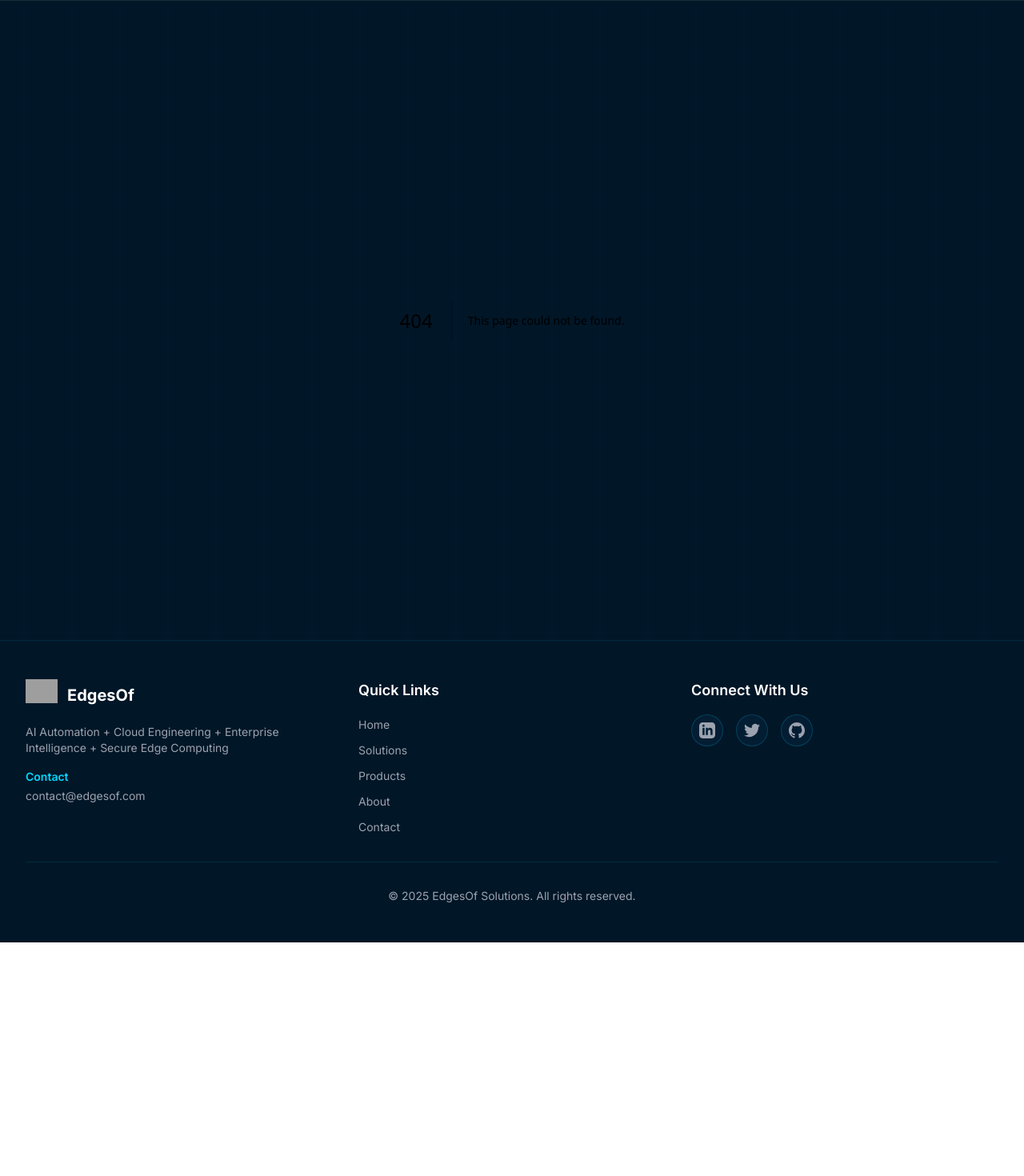
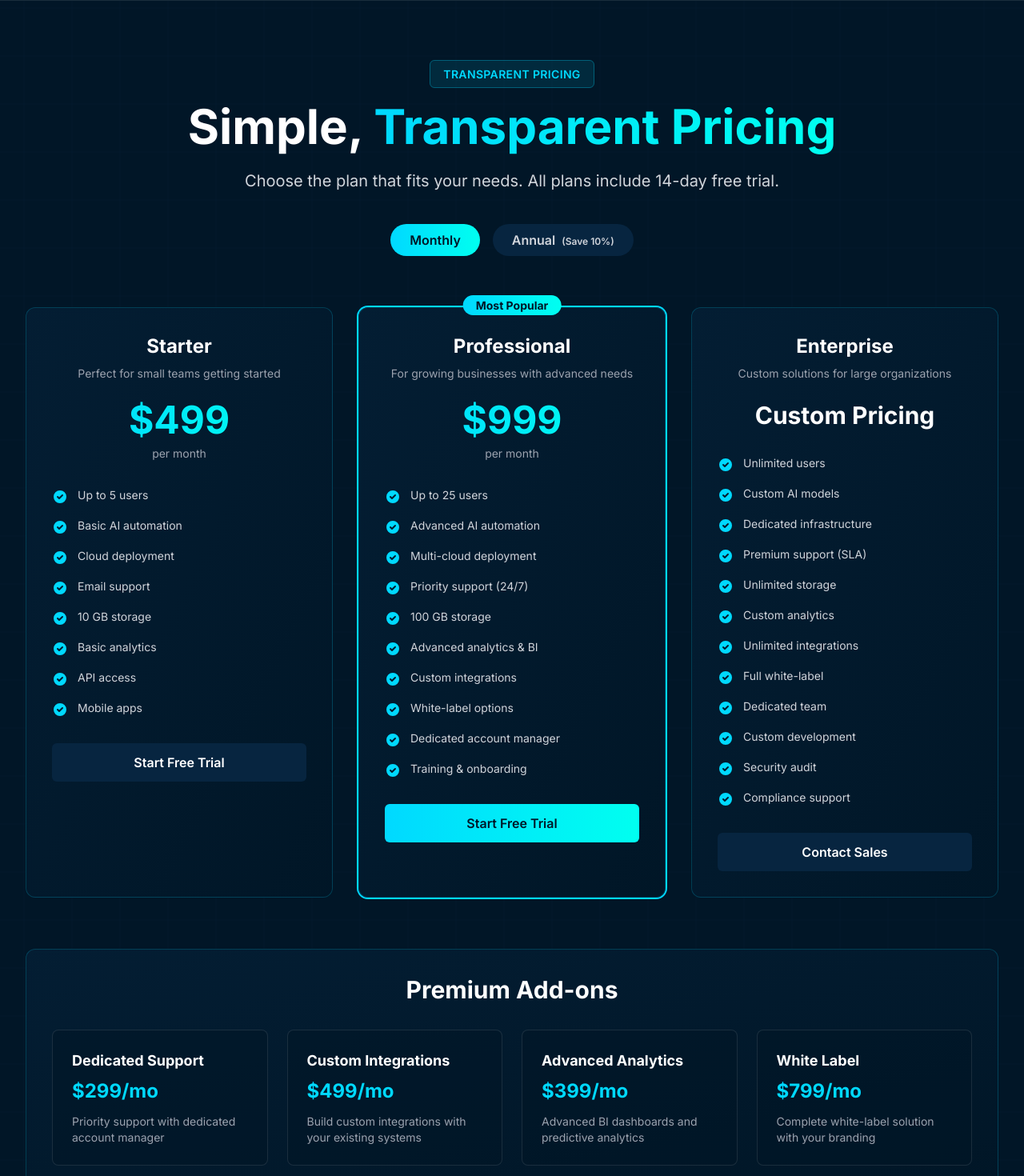
Before and after one commit to itvaibhav-jpg/edgesof-site, a Next.js app: page /pricing in a window 1280 px wide. Before the commit this address had no page. Shown: the part 80-1550 px from the top of the page at 80% size. Before the commit the page ends 1258 px from the top, so only its background shows below. Built offline with nearby package versions, Linux system fonts and the light colour scheme; grey boxes are pictures that could not be loaded.

Commit message:
Create detailed pricing page

```diff
--- /dev/null
+++ b/app/pricing/page.tsx
@@ -0,0 +1,241 @@
+'use client';
+
+import { useState } from 'react';
+import { HiCheckCircle } from 'react-icons/hi';
+import Link from 'next/link';
+
+export default function Pricing() {
+  const [billingCycle, setBillingCycle] = useState<'monthly' | 'annual'>('monthly');
+
+  const plans = [
+    {
+      name: 'Starter',
+      description: 'Perfect for small teams getting started',
+      monthlyPrice: 499,
+      annualPrice: 4490,
+      features: [
+        'Up to 5 users',
+        'Basic AI automation',
+        'Cloud deployment',
+        'Email support',
+        '10 GB storage',
+        'Basic analytics',
+        'API access',
+        'Mobile apps',
+      ],
+      cta: 'Start Free Trial',
+      popular: false,
+    },
+    {
+      name: 'Professional',
+      description: 'For growing businesses with advanced needs',
+      monthlyPrice: 999,
+      annualPrice: 8990,
+      features: [
+        'Up to 25 users',
+        'Advanced AI automation',
+        'Multi-cloud deployment',
+        'Priority support (24/7)',
+        '100 GB storage',
+        'Advanced analytics & BI',
+        'Custom integrations',
+        'White-label options',
+        'Dedicated account manager',
+        'Training & onboarding',
+      ],
+      cta: 'Start Free Trial',
+      popular: true,
+    },
+    {
+      name: 'Enterprise',
+      description: 'Custom solutions for large organizations',
+      monthlyPrice: null,
+      annualPrice: null,
+      features: [
+        'Unlimited users',
+        'Custom AI models',
+        'Dedicated infrastructure',
+        'Premium support (SLA)',
+        'Unlimited storage',
+        'Custom analytics',
+        'Unlimited integrations',
+        'Full white-label',
+        'Dedicated team',
+        'Custom development',
+        'Security audit',
+        'Compliance support',
+      ],
+      cta: 'Contact Sales',
+      popular: false,
+    },
+  ];
+
+  const addons = [
+    {
+      name: 'Dedicated Support',
+      price: 299,
+      description: 'Priority support with dedicated account manager',
+    },
+    {
+      name: 'Custom Integrations',
+      price: 499,
+      description: 'Build custom integrations with your existing systems',
+    },
+    {
+      name: 'Advanced Analytics',
+      price: 399,
+      description: 'Advanced BI dashboards and predictive analytics',
+    },
+    {
+      name: 'White Label',
+      price: 799,
+      description: 'Complete white-label solution with your branding',
+    },
+  ];
+
+  return (
+    <div className="min-h-screen py-20 px-4 sm:px-6 lg:px-8">
+      <div className="max-w-7xl mx-auto">
+        {/* Header */}
+        <div className="text-center mb-16 space-y-6">
+          <div className="inline-block">
+            <span className="px-4 py-2 bg-cyan-glow/10 border border-cyan-glow/30 rounded-md text-cyan-glow text-sm font-semibold uppercase tracking-wide">
+              Transparent Pricing
+            </span>
+          </div>
+          <h1 className="text-5xl sm:text-6xl font-bold">
+            <span className="text-white">Simple, </span>
+            <span className="text-gradient">Transparent Pricing</span>
+          </h1>
+          <p className="text-xl text-gray-300 max-w-3xl mx-auto">
+            Choose the plan that fits your needs. All plans include 14-day free trial.
+          </p>
+
+          {/* Billing Toggle */}
+          <div className="flex items-center justify-center gap-4 pt-4">
+            <button
+              onClick={() => setBillingCycle('monthly')}
+              className={`px-6 py-2 rounded-full font-semibold transition-all ${
+                billingCycle === 'monthly'
+                  ? 'bg-gradient-to-r from-cyan-glow to-aqua-bright text-navy-dark'
+                  : 'bg-navy-medium text-gray-300 hover:text-white'
+              }`}
+            >
+              Monthly
+            </button>
+            <button
+              onClick={() => setBillingCycle('annual')}
+              className={`px-6 py-2 rounded-full font-semibold transition-all ${
+                billingCycle === 'annual'
+                  ? 'bg-gradient-to-r from-cyan-glow to-aqua-bright text-navy-dark'
+                  : 'bg-navy-medium text-gray-300 hover:text-white'
+              }`}
+            >
+              Annual
+              <span className="ml-2 text-xs">(Save 10%)</span>
+            </button>
+          </div>
+        </div>
+
+        {/* Pricing Cards */}
+        <div className="grid grid-cols-1 md:grid-cols-3 gap-8 mb-16">
+          {plans.map((plan, index) => (
+            <div
+              key={index}
+              className={`cyber-card p-8 relative ${
+                plan.popular ? 'ring-2 ring-cyan-glow' : ''
+              }`}
+            >
+              {plan.popular && (
+                <div className="absolute -top-4 left-1/2 -translate-x-1/2">
+                  <span className="px-4 py-1 bg-gradient-to-r from-cyan-glow to-aqua-bright text-navy-dark text-sm font-bold rounded-full">
+                    Most Popular
+                  </span>
+                </div>
+              )}
+
+              <div className="text-center mb-8">
+                <h3 className="text-2xl font-bold text-white mb-2">{plan.name}</h3>
+                <p className="text-gray-400 text-sm mb-6">{plan.description}</p>
+
+                {plan.monthlyPrice ? (
+                  <div>
+                    <div className="text-5xl font-bold text-gradient mb-2">
+                      ${billingCycle === 'monthly' ? plan.monthlyPrice : plan.annualPrice}
+                    </div>
+                    <div className="text-gray-400 text-sm">
+                      per {billingCycle === 'monthly' ? 'month' : 'year'}
+                    </div>
+                  </div>
+                ) : (
+                  <div className="text-3xl font-bold text-white mb-2">
+                    Custom Pricing
+                  </div>
+                )}
+              </div>
+
+              <ul className="space-y-4 mb-8">
+                {plan.features.map((feature, idx) => (
+                  <li key={idx} className="flex items-start gap-3">
+                    <HiCheckCircle className="w-5 h-5 text-cyan-glow flex-shrink-0 mt-0.5" />
+                    <span className="text-gray-300 text-sm">{feature}</span>
+                  </li>
+                ))}
+              </ul>
+
+              <Link
+                href={plan.monthlyPrice ? '/contact?plan=' + plan.name.toLowerCase() : '/contact'}
+                className={`block w-full text-center py-3 rounded-md font-semibold transition-all ${
+                  plan.popular
+                    ? 'bg-gradient-to-r from-cyan-glow to-aqua-bright text-navy-dark hover:shadow-lg hover:shadow-cyan-glow/50'
+                    : 'bg-navy-medium text-white hover:bg-navy-medium/80'
+                }`}
+              >
+                {plan.cta}
+              </Link>
+            </div>
+          ))}
+        </div>
+
+        {/* Add-ons */}
+        <div className="cyber-card p-8 mb-16">
+          <h2 className="text-3xl font-bold text-white mb-8 text-center">
+            Premium Add-ons
+          </h2>
+          <div className="grid grid-cols-1 md:grid-cols-2 lg:grid-cols-4 gap-6">
+            {addons.map((addon, index) => (
+              <div
+                key={index}
+                className="bg-navy-dark/50 border border-white/10 rounded-lg p-6 hover:border-cyan-glow/30 transition-all"
+              >
+                <h3 className="text-lg font-bold text-white mb-2">{addon.name}</h3>
+                <div className="text-2xl font-bold text-cyan-glow mb-3">
+                  ${addon.price}/mo
+                </div>
+                <p className="text-gray-400 text-sm">{addon.description}</p>
+              </div>
+            ))}
+          </div>
+        </div>
+
+        {/* FAQ Section */}
+        <div className="text-center space-y-6 cyber-card p-12">
+          <h2 className="text-3xl font-bold text-white">
+            Questions About Pricing?
+          </h2>
+          <p className="text-gray-300 text-lg max-w-2xl mx-auto">
+            Check our FAQ page or contact our sales team for custom enterprise pricing
+          </p>
+          <div className="flex flex-col sm:flex-row gap-4 justify-center">
+            <Link href="/faq" className="btn-secondary">
+              View FAQ
+            </Link>
+            <Link href="/contact" className="btn-primary">
+              Contact Sales
+            </Link>
+          </div>
+        </div>
+      </div>
+    </div>
+  );
+}
```
